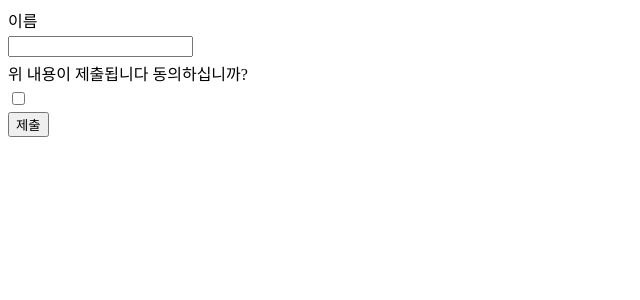
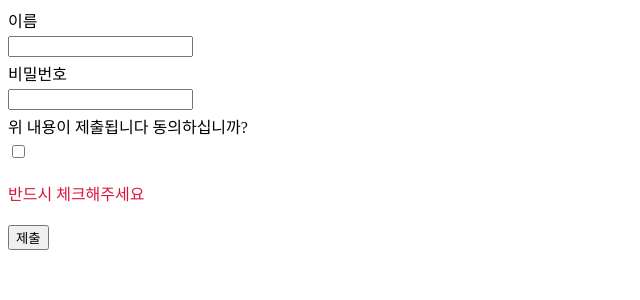
Before and after one commit to Jinny-Jin/practice-testcode, a React (Create React App) app: page /3 in a window 1280 px wide. Shown: the top 300 px of the page, without its empty margins (0-640 px from the left). Built offline with nearby package versions, Linux system fonts and the light colour scheme.

Commit message:
예제3 - textfield와 checkboxfield에 유효성 검사 추가

```diff
--- a/src/pages/practice3/component/CheckboxField.tsx
+++ b/src/pages/practice3/component/CheckboxField.tsx
@@ -1,4 +1,4 @@
-import { FC, useContext } from 'react'
+import { FC, useContext, useEffect, useState } from 'react'
 import { Info, InfoContext } from '../practice3'
 
 type BooleanKeys = {
@@ -8,8 +8,21 @@ type BooleanKeys = {
 const CheckboxField : FC<{
     source : BooleanKeys
     label : string
-}> = ({label, source}) => {
+    validate : any
+}> = ({label, source, validate}) => {
     const {value, setValue} = useContext(InfoContext)
+    const [error, setError] = useState<string>()
+
+    useEffect(()=>{
+        const errors : (string | undefined)[] = validate.map((func : any) => {
+            if(value[source] !== undefined){
+               return func(value[source])
+            }
+       })
+        const err = errors.find(err=>err)
+
+       setError(err)
+    },[value[source]])
 
     return(
         <>
@@ -19,6 +32,9 @@ const CheckboxField : FC<{
             value={value[source].toString()}
             type={"checkbox"}
             />
+            {error &&
+            <p style={{color:"crimson"}}>{error}</p>
+            }
         </>
     )
 }
--- a/src/pages/practice3/component/TextField.tsx
+++ b/src/pages/practice3/component/TextField.tsx
@@ -1,5 +1,5 @@
-import { FC, useContext } from 'react'
-import { Info, InfoContext } from '../practice3'
+import { FC, useContext, useEffect, useState } from 'react'
+import { Info, InfoContext, PartialInfo } from '../practice3'
 
 type StringKeys = {
     [key in keyof Info] : Info[key] extends string ? key : never
@@ -8,16 +8,33 @@ type StringKeys = {
 const TextField : FC<{
     source : StringKeys
     label : string
-}>= ({ label, source}) => {
+    validate : any
+}>= ({ label, source, validate}) => {
     const {value, setValue} = useContext(InfoContext)
+    const [error, setError] = useState<string>()
+
+    useEffect(()=>{
+     const errors : (string | undefined)[] = validate.map((func:any)=>{
+        if(value[source]){
+           return func(value[source])
+        }
+      })
+      const err = errors.find(error => error)
+      setError(err)
+    },[value[source]])
 
     return(
         <>
             {label}
             <input
-            onChange={(e)=>setValue({ [source] : e.target.value})}
+            onChange={(e)=>setValue({ [source] : e.target.value} as PartialInfo)}
             value={value[source].toString()}
             />
+            {error &&
+            <p style={{color: "crimson"}}>
+                {error}
+            </p>
+            }
         </>
     )
 }
--- a/src/pages/practice3/practice3.tsx
+++ b/src/pages/practice3/practice3.tsx
@@ -2,18 +2,21 @@ import { useReducer, createContext } from 'react'
 import Form from './component/Form'
 import CheckboxField from './component/CheckboxField'
 import TextField from './component/TextField'
+import { checked, maxLength, minLength } from './validation'
 
 export interface Info {
     name : string,
+    password : string,
     confirm : boolean
 }
 
 const defaultInfo = {
     name : "",
+    password : "",
     confirm : false
 }
 
-type PartialInfo = {[key in keyof Info] : Record<key, Info[key]>}[keyof Info]
+export type PartialInfo = {[key in keyof Info] : Record<key, Info[key]>}[keyof Info]
 
 export const InfoContext = createContext<{
     value: Info;
@@ -43,10 +46,18 @@ const Test3 = () => {
             <TextField
                 source='name'
                 label='이름'
+                validate = {[minLength(2),maxLength(6)]}
             />
+            <TextField
+                source='password'
+                label='비밀번호'
+                validate = {[minLength(6),maxLength(12)]}
+            />
+
             <CheckboxField
                 source='confirm'
                 label='위 내용이 제출됩니다 동의하십니까?'
+                validate = {[checked]}
             />
         </Form>
         </InfoContext.Provider>
--- /dev/null
+++ b/src/pages/practice3/validation/index.tsx
@@ -0,0 +1,15 @@
+export const minLength = (length : number) => {
+    return (v : string) => {
+        return v.length < length ? `${length}자 이상 입력해주세요` : undefined
+    }
+}
+
+export const maxLength = (length : number) => {
+    return (v:string) => {
+        return v.length > length ? `${length}자 이하로 입력해주세요` : undefined
+    }
+}
+
+export const checked = (checked : boolean) => {
+    return checked ? undefined : "반드시 체크해주세요"
+}
```
